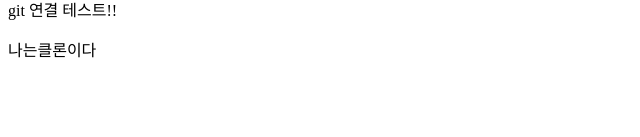
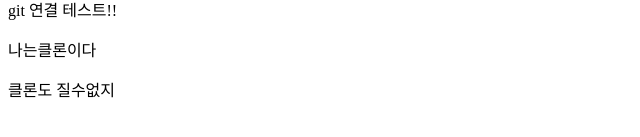
Before and after one commit to ryu11kr/test, a plain HTML site: page index.html in a window 1280 px wide. Shown: the part 569-706 px from the top of the page, without its empty margins (0-640 px from the left). Drawn offline with nearby package versions, Linux system fonts and the light colour scheme.

Commit message:
클론 깃 전송

```diff
--- a/index.html
+++ b/index.html
@@ -29,5 +29,6 @@
 	<em>em 코드 위치 변경</em>
 	<p>git 연결 테스트!!</p>
 	<p>나는클론이다</p>
+	<p>클론도 질수없지</p>
   </body>
 </html>
```
